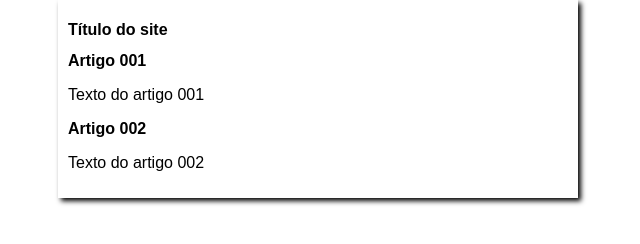
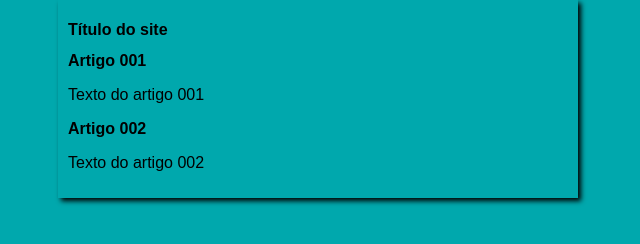
Before and after one commit to fhelipeabel/Projeto-site, a plain HTML site: page index.html in a window 1280 px wide. Shown: the whole page, without its empty margins (322-962 px from the left). Drawn offline with Linux system fonts and the light colour scheme.

Commit message:
Update style.css

```diff
--- a/estilos/style.css
+++ b/estilos/style.css
@@ -4,7 +4,7 @@
 }
 
 body {
-    background-color: white;
+    background-color: rgb(0, 168, 173);
     width: 500px;
     margin: auto;
     padding: 10px;
```
